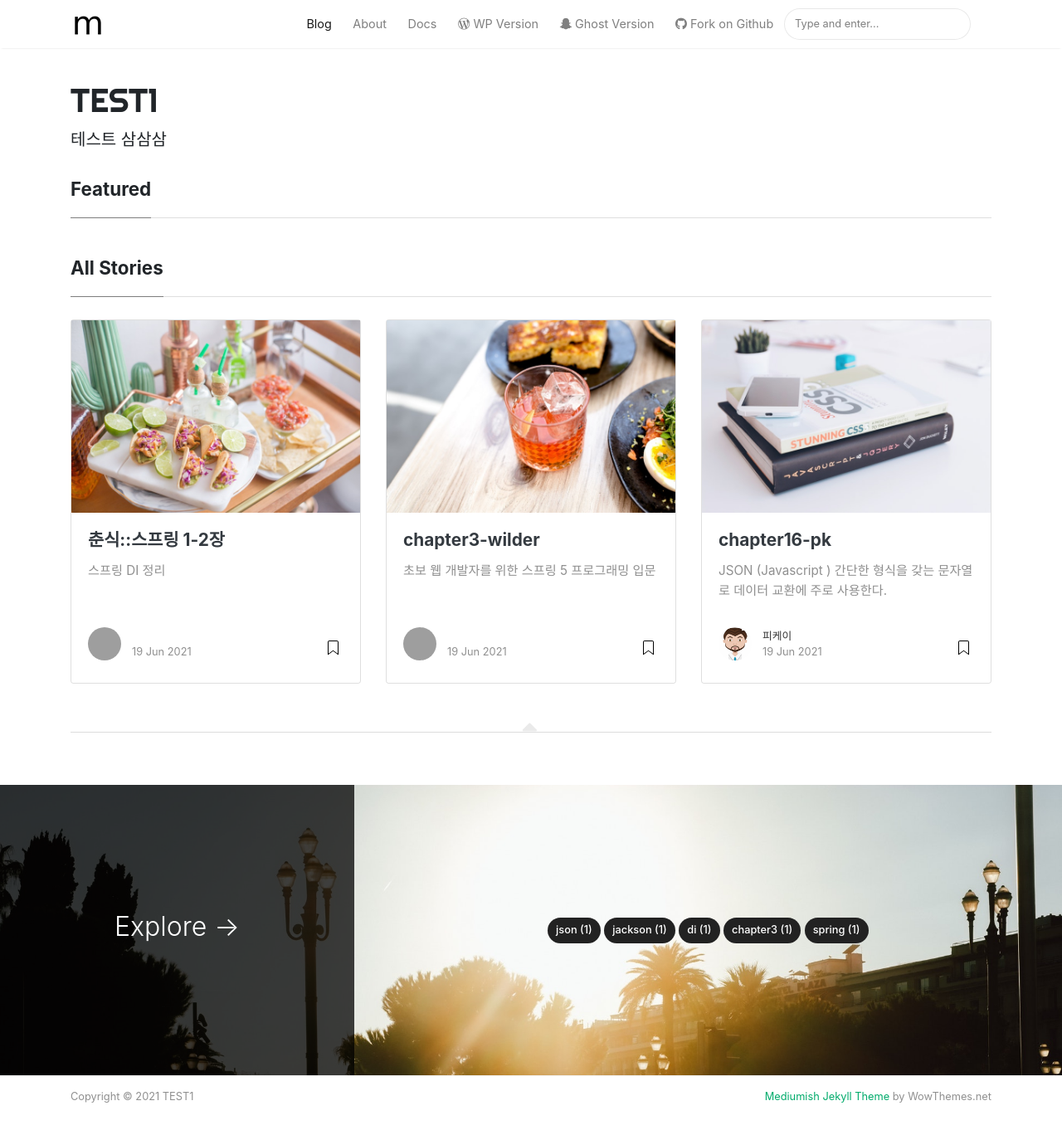
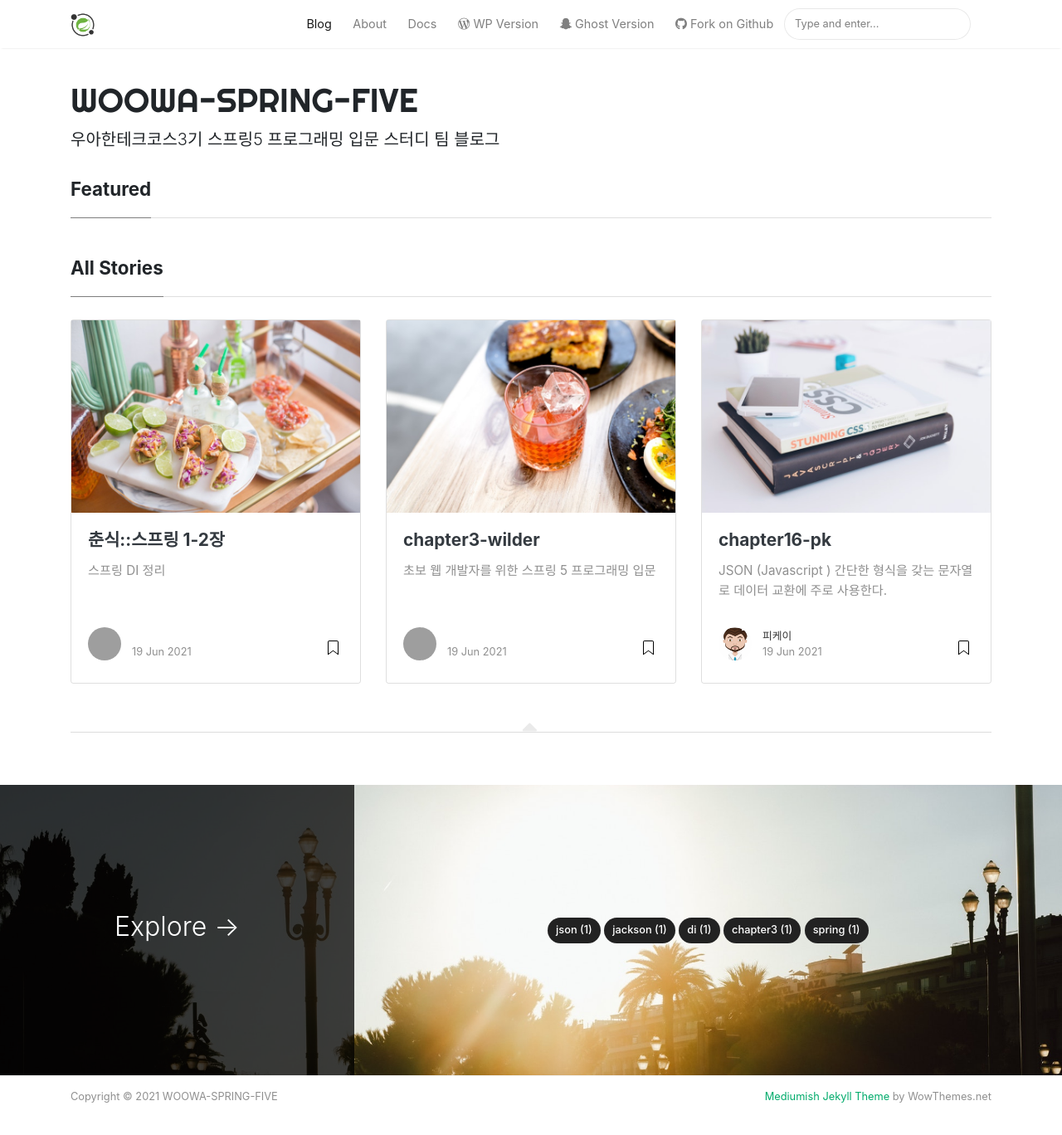
Before and after one commit to woowa-spring-five/woowa-spring-five.github.io, a Jekyll site: the page built from index.html, in a window 1280 px wide and 1400 px high. Shown: the top 1368 px of the window at 83% size. Built offline with Jekyll 4.4.1, drawn with Linux system fonts in a browser that asks for light colours; nearby versions of some CDN libraries; the list of posts is cut into pages by our own code; grey boxes are pictures that could not be loaded.

Commit message:
refactor: config.yml 설정 변경, logo 이미지 변경

```diff
--- a/_config.yml
+++ b/_config.yml
@@ -1,7 +1,7 @@
 # Site
-name: "TEST1"
-title: "TEST2"
-description: "테스트 삼삼삼"
+name: "WOOWA-SPRING-FIVE"
+title: "woowa-spring-five"
+description: "우아한테크코스3기 스프링5 프로그래밍 입문 스터디 팀 블로그"
 logo: 'assets/images/logo.png'
 favicon: 'assets/images/logo.png'
 baseurl: # 기존: /mediumish-theme-jekyll
```
Also changed, not shown: assets/images/logo.png.
